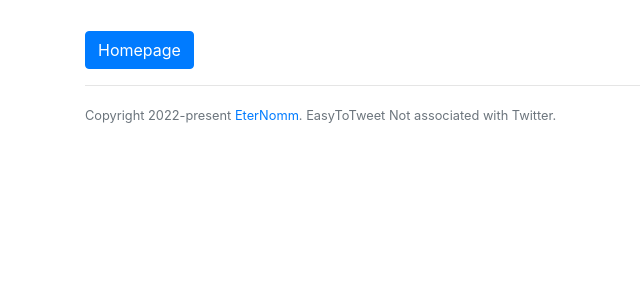
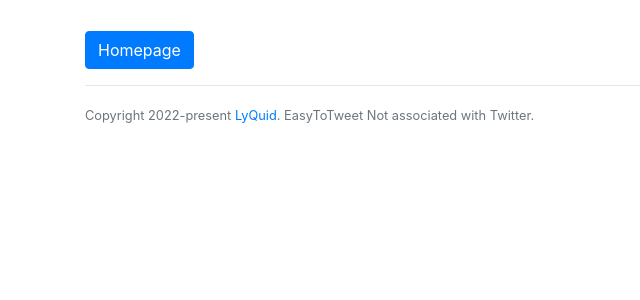
Before and after one commit to LyQuid12/EasyToTweet, a Flask app: template templates/error.html in a window 1280 px wide. Shown: the part 171-471 px from the top of the page, without its empty margins (0-640 px from the left). Run offline with Flask 2, Linux system fonts and the light colour scheme; the template is opened without the code that fills it, so the values that code supplies are empty; some libraries are stand-ins or nearby versions.

Commit message:
Update copyright

```diff
--- a/templates/base.html
+++ b/templates/base.html
@@ -13,7 +13,7 @@
 		{% block containercontent %}{% endblock %}
 		<hr>
 		<div class="footer">
-			<p class="text-muted"><small>Copyright 2022-present <a href="https://twitter.com/EterNomm" target="_blank" style="text-decoration:none;">EterNomm</a>. EasyToTweet Not associated with Twitter.</small></p>
+			<p class="text-muted"><small>Copyright 2022-present <a href="https://twitter.com/elvthr" target="_blank" style="text-decoration:none;">LyQuid</a>. EasyToTweet Not associated with Twitter.</small></p>
 		</div>
 	</div>
 </body>
```
